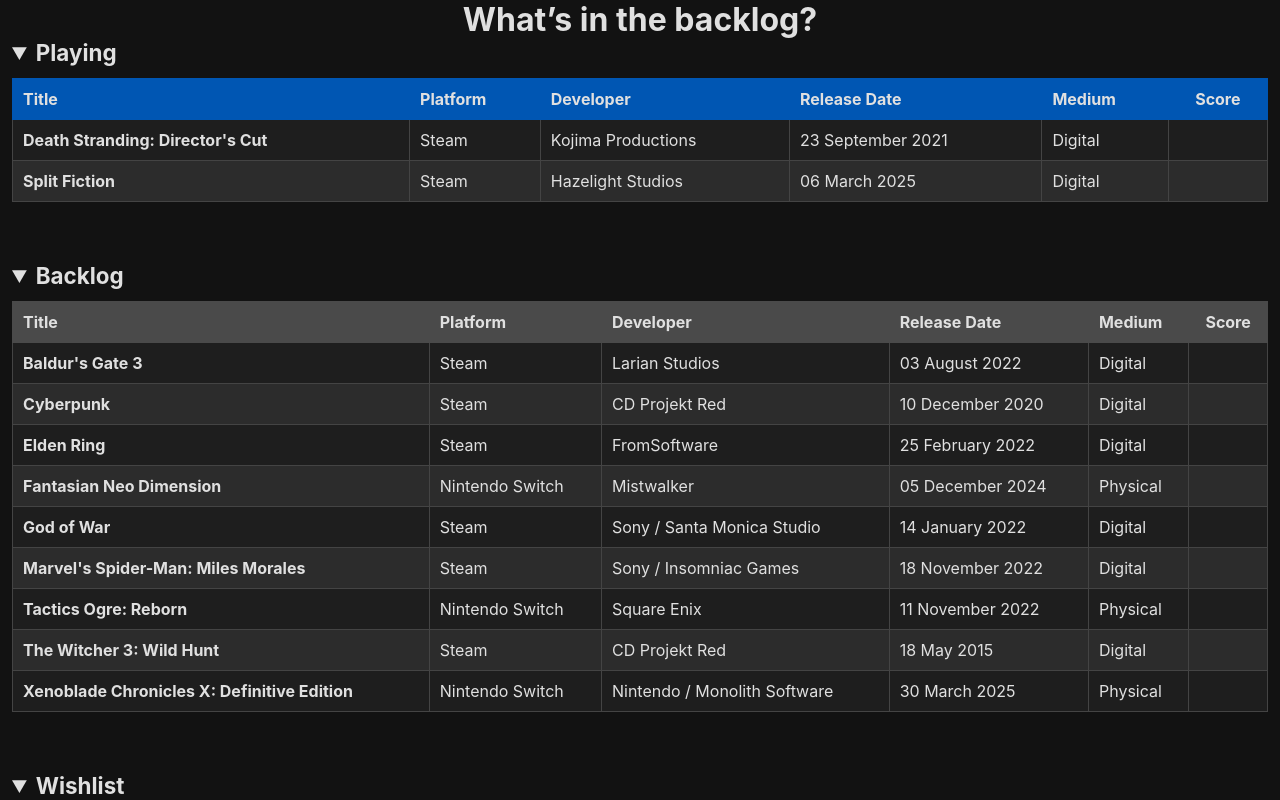
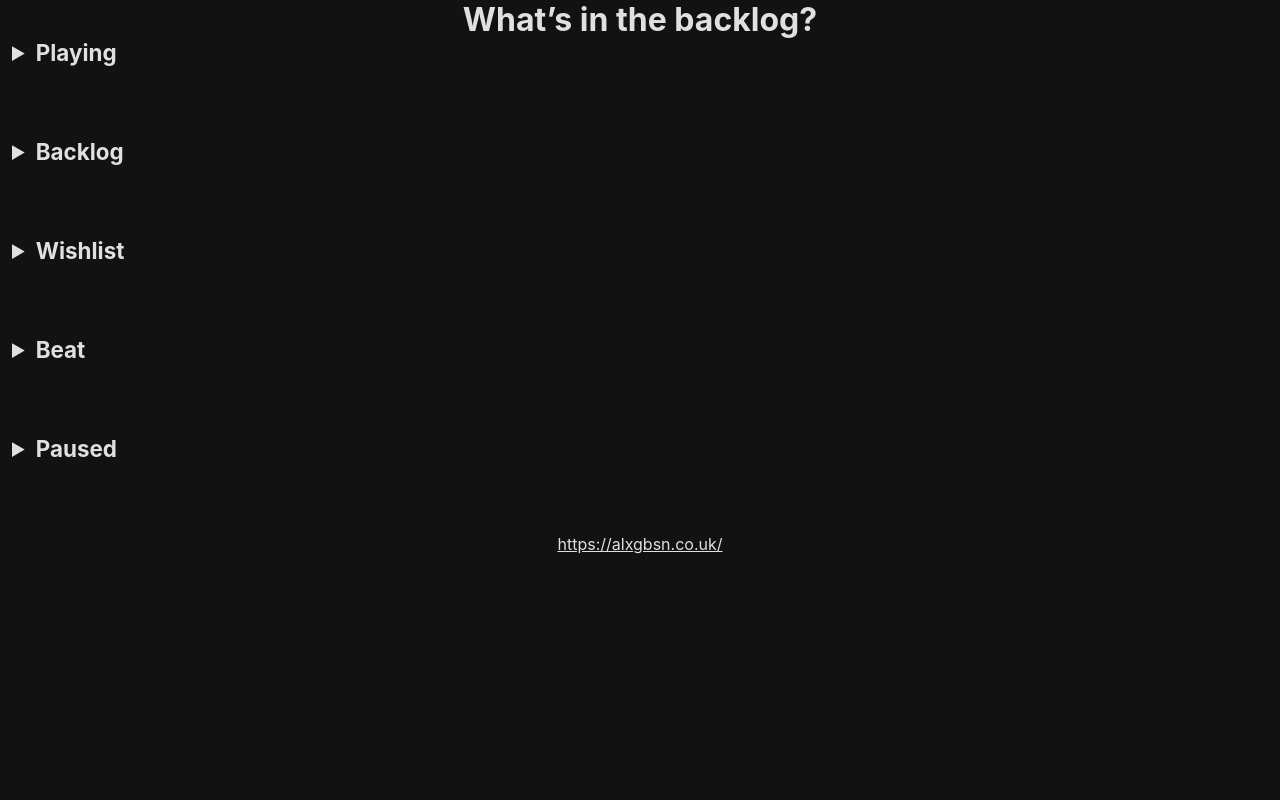
Before and after one commit to alexgibson/games, a React (Vite) app: page / in a window 1280 px wide. Shown: the top 800 px of the page. Built offline with nearby package versions, Linux system fonts and the light colour scheme.

Commit message:
Use hook for details open / closed state

```diff
--- a/src/js/components/App.tsx
+++ b/src/js/components/App.tsx
@@ -1,9 +1,15 @@
 import Details from "./Details";
-import React from "react";
+import React, { useState } from "react";
 import Table from "./Table";
 import { Status } from "../types.ts";
 
 export default function App() {
+  const [isOpen, setIsOpen] = useState(false);
+
+  const handleToggle = (e: React.SyntheticEvent<HTMLDetailsElement>) => {
+    setIsOpen(e.currentTarget.open);
+  };
+
   const allStatus: Status[] = [
     "Playing",
     "Backlog",
@@ -15,7 +21,12 @@
   return (
     <>
       {allStatus.map((status: string) => (
-        <Details key={status} title={status} open={true}>
+        <Details
+          key={status}
+          title={status}
+          open={isOpen}
+          onClick={handleToggle}
+        >
           <Table status={status}></Table>
         </Details>
       ))}
```
